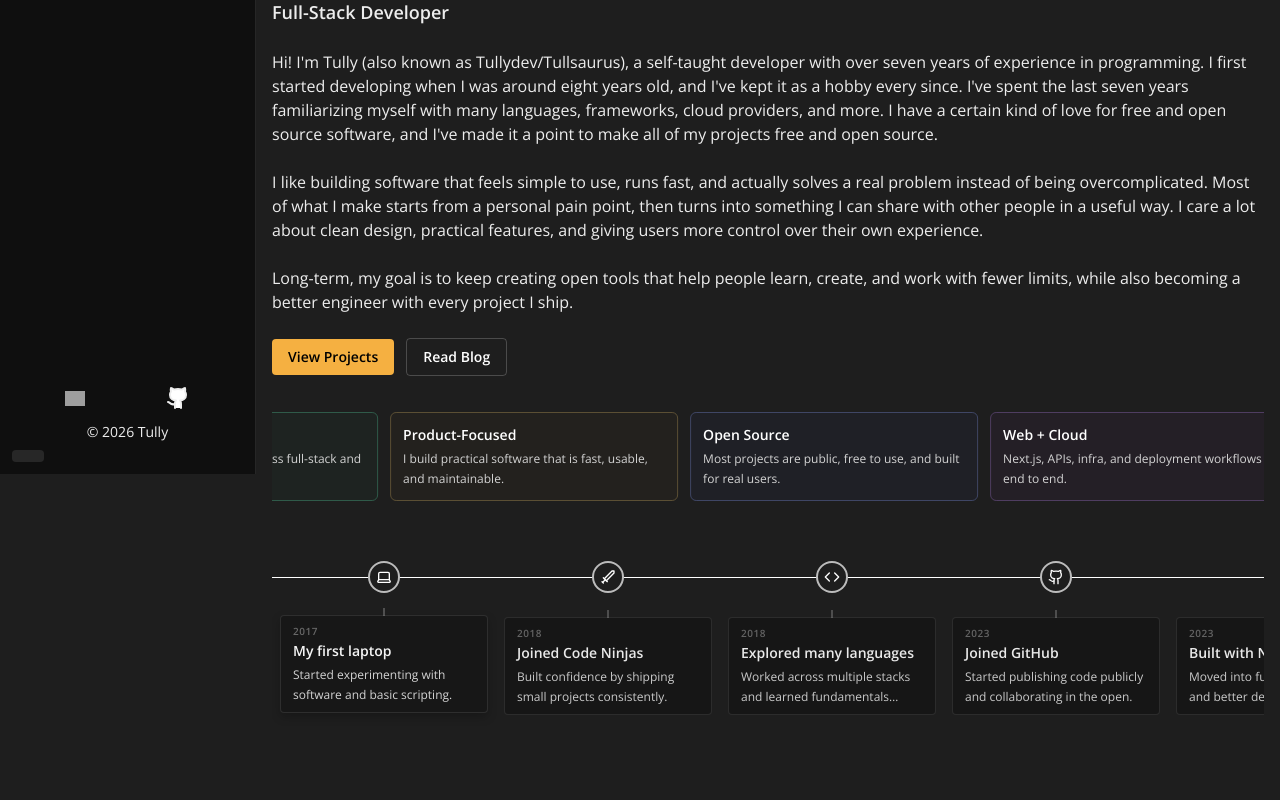
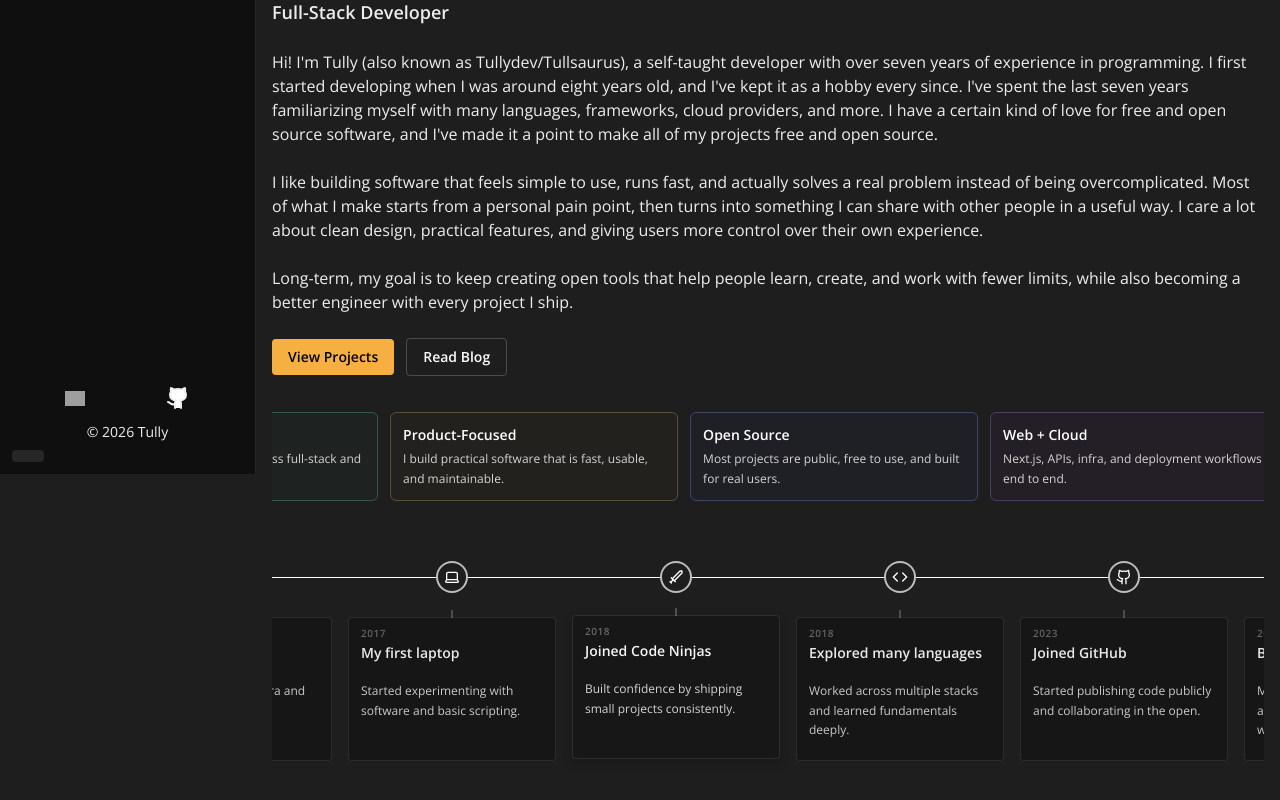
Before and after one commit to Tullysaurus/tully.sh, a Next.js app: page / in a window 1280 px wide. Shown: the part 326-1126 px from the top of the page. Before the commit the page ends 1093 px from the top, so only its background shows below. Built offline with nearby package versions, Linux system fonts and the light colour scheme; grey boxes are pictures that could not be loaded.

Commit message:
Style all scrollbars, animate timeline element

```diff
--- a/src/app/globals.css
+++ b/src/app/globals.css
@@ -21,28 +21,28 @@ body {
   overflow-x: hidden;
 }
 
-.timeline-scroll {
+* {
   scrollbar-width: thin;
-  scrollbar-color: #5a5a5a #171717;
+  scrollbar-color: #5f5f5f transparent;
 }
 
-.timeline-scroll::-webkit-scrollbar {
+*::-webkit-scrollbar {
+  width: 10px;
   height: 10px;
+  background: transparent;
 }
 
-.timeline-scroll::-webkit-scrollbar-track {
-  background: #171717;
+*::-webkit-scrollbar-track {
+  background: transparent;
+}
+
+*::-webkit-scrollbar-thumb {
+  background: #5f5f5f;
   border-radius: 999px;
 }
 
-.timeline-scroll::-webkit-scrollbar-thumb {
-  background: #5a5a5a;
-  border-radius: 999px;
-  border: 2px solid #171717;
-}
-
-.timeline-scroll::-webkit-scrollbar-thumb:hover {
-  background: #777777;
+*::-webkit-scrollbar-thumb:hover {
+  background: #7a7a7a;
 }
 
 @keyframes reveal-up {
--- a/src/components/timeline.tsx
+++ b/src/components/timeline.tsx
@@ -1,6 +1,6 @@
 "use client";
 
-import { useState } from "react";
+import { useCallback, useEffect, useMemo, useRef, useState } from "react";
 import type { ReactElement } from "react";
 
 type TimelineItem = {
@@ -17,56 +17,156 @@ function getYear(period: string) {
 }
 
 export default function Timeline({ items }: { items: TimelineItem[] }) {
-  const [activeId, setActiveId] = useState(items[0]?.id ?? "");
+  const railRef = useRef<HTMLDivElement | null>(null);
+  const itemRefs = useRef<Array<HTMLElement | null>>([]);
+  const animationRef = useRef<number | null>(null);
+  const scrollCarryRef = useRef(0);
+  const [isRailHovered, setIsRailHovered] = useState(false);
+  const [hoveredIndex, setHoveredIndex] = useState<number | null>(null);
+  const [centeredIndex, setCenteredIndex] = useState<number | null>(null);
+  const duplicatedItems = useMemo(() => [...items, ...items, ...items], [items]);
+
+  const updateCenteredIndex = useCallback(() => {
+    const rail = railRef.current;
+    if (!rail || duplicatedItems.length === 0) return;
+
+    const railRect = rail.getBoundingClientRect();
+    const railCenter = railRect.left + railRect.width / 2;
+    let bestIndex = 0;
+    let bestDistance = Number.POSITIVE_INFINITY;
+
+    itemRefs.current.forEach((node, index) => {
+      if (!node) return;
+      const rect = node.getBoundingClientRect();
+      const center = rect.left + rect.width / 2;
+      const dist = Math.abs(center - railCenter);
+      if (dist < bestDistance) {
+        bestDistance = dist;
+        bestIndex = index;
+      }
+    });
+
+    setCenteredIndex(bestIndex);
+  }, [duplicatedItems.length]);
+
+  useEffect(() => {
+    const rail = railRef.current;
+    if (!rail || duplicatedItems.length === 0) return;
+
+    const contentWidth = rail.scrollWidth;
+    const segmentWidth = contentWidth / 3;
+    const maxScroll = contentWidth - rail.clientWidth;
+    if (maxScroll <= 1) return;
+    rail.scrollLeft = Math.max(1, Math.min(maxScroll - 1, segmentWidth));
+
+    const animate = () => {
+      const currentSegment = rail.scrollWidth / 3;
+      const currentMax = rail.scrollWidth - rail.clientWidth;
+      if (currentMax <= 1) {
+        animationRef.current = requestAnimationFrame(animate);
+        return;
+      }
+
+      if (!isRailHovered) {
+        scrollCarryRef.current += 0.2;
+        const step = Math.floor(scrollCarryRef.current);
+        if (step > 0) {
+          rail.scrollLeft -= step;
+          scrollCarryRef.current -= step;
+        }
+        if (rail.scrollLeft <= currentSegment * 0.5) {
+          rail.scrollLeft += currentSegment;
+        }
+      }
+
+      updateCenteredIndex();
+      animationRef.current = requestAnimationFrame(animate);
+    };
+
+    animationRef.current = requestAnimationFrame(animate);
+    return () => {
+      if (animationRef.current) {
+        cancelAnimationFrame(animationRef.current);
+      }
+    };
+  }, [duplicatedItems.length, isRailHovered, updateCenteredIndex]);
+
+  useEffect(() => {
+    const rail = railRef.current;
+    if (!rail) return;
+
+    const onScroll = () => {
+      const segment = rail.scrollWidth / 3;
+      if (segment > 0) {
+        if (rail.scrollLeft <= segment * 0.5) rail.scrollLeft += segment;
+        if (rail.scrollLeft >= segment * 2.5) rail.scrollLeft -= segment;
+      }
+      if (isRailHovered) updateCenteredIndex();
+    };
+
+    rail.addEventListener("scroll", onScroll, { passive: true });
+    window.addEventListener("resize", updateCenteredIndex);
+    updateCenteredIndex();
+
+    return () => {
+      rail.removeEventListener("scroll", onScroll);
+      window.removeEventListener("resize", updateCenteredIndex);
+    };
+  }, [isRailHovered, updateCenteredIndex]);
+
+  const expandedIndex = isRailHovered ? hoveredIndex : centeredIndex;
 
   return (
     <div className="w-full">
-      <div className="relative lg:hidden">
-        <div className="absolute bottom-1 left-[14px] top-1 w-px bg-white/35" />
-        <div className="flex flex-col gap-3">
-          {items.map((item) => (
-            <article key={item.id} className="flex items-center gap-3">
-              <div className="z-10 flex h-7 w-7 shrink-0 items-center justify-center rounded-full border-2 border-white bg-background">
-                {item.icon}
-              </div>
-              <div className="min-w-0">
-                <p className="text-xs font-semibold uppercase tracking-wider text-[#FFC17B]">{item.period}</p>
-                <h3 className="text-sm font-semibold text-white">{item.title}</h3>
-                <p className="text-xs leading-relaxed text-neutral-300">{item.details}</p>
-              </div>
-            </article>
-          ))}
-        </div>
-      </div>
-
-      <div className="hidden lg:block">
-        <div className="timeline-scroll overflow-x-auto pb-3">
+      <div
+        ref={railRef}
+        onMouseEnter={() => {
+          setIsRailHovered(true);
+        }}
+        onMouseLeave={() => {
+          setIsRailHovered(false);
+          setHoveredIndex(null);
+        }}
+        className="timeline-scroll overflow-x-auto pb-3"
+      >
         <div className="relative w-max min-w-full px-2 pt-10 after:absolute after:left-0 after:top-10 after:h-px after:w-full after:bg-white">
-            <div className="flex w-max min-w-full flex-nowrap gap-4">
-              {items.map((item) => {
-                const isActive = item.id === activeId;
+          <div className="flex w-max min-w-full flex-nowrap gap-3 sm:gap-4">
+            {duplicatedItems.map((item, index) => {
+              const isExpanded = expandedIndex === index;
               return (
-                  <article key={item.id} className="relative w-52 shrink-0">
+                <article
+                  key={`${item.id}-${index}`}
+                  ref={(node) => {
+                    itemRefs.current[index] = node;
+                  }}
+                  className="relative w-60 shrink-0 sm:w-56 lg:w-52"
+                >
                   <div className="absolute left-1/2 top-0 z-10 flex h-8 w-8 -translate-x-1/2 -translate-y-1/2 items-center justify-center rounded-full border-2 border-white/70 bg-background">
                     {item.icon}
                   </div>
-                    <button
-                      type="button"
-                      onClick={() => setActiveId(item.id)}
+                  <div
+                    onMouseEnter={() => setHoveredIndex(index)}
                     className={
-                        "relative mt-10 w-full cursor-pointer rounded-sm border border-white/10 bg-[#171717] px-3 py-2 text-left text-neutral-100 transition-all " +
-                        (isActive
+                      "relative mt-10 h-36 w-full rounded-sm border border-white/10 bg-[#171717] px-3 py-2 text-left text-neutral-100 transition-all " +
+                      (isExpanded
                         ? "-translate-y-0.5 shadow-[0_4px_10px_rgba(0,0,0,0.22)]"
                         : "opacity-95 hover:-translate-y-0.5 hover:opacity-100")
                     }
                   >
                     <span className="absolute -top-2 left-1/2 h-2 w-px -translate-x-1/2 bg-white/45" />
                     <p className="text-[10px] font-semibold uppercase tracking-wider text-white/35">{getYear(item.period)}</p>
-                      <h3 className="mt-0.5 text-sm font-semibold">{item.title}</h3>
-                      <p className={"mt-1 text-xs leading-relaxed text-neutral-300 " + (isActive ? "" : "line-clamp-2")}>
+                    <h3 className="mt-0.5 min-h-[34px] text-sm font-semibold leading-snug">{item.title}</h3>
+                    <div className="mt-1 h-[58px]">
+                      <p
+                        className={
+                          "text-xs leading-relaxed text-neutral-300 " +
+                          (isExpanded ? "h-full overflow-y-auto pr-1" : "line-clamp-3")
+                        }
+                      >
                         {item.details}
                       </p>
-                    </button>
+                    </div>
+                  </div>
                 </article>
               );
             })}
@@ -74,6 +174,5 @@ export default function Timeline({ items }: { items: TimelineItem[] }) {
         </div>
       </div>
     </div>
-    </div>
   );
 }
```
Lines whose indentation alone changed are shown as unchanged.
